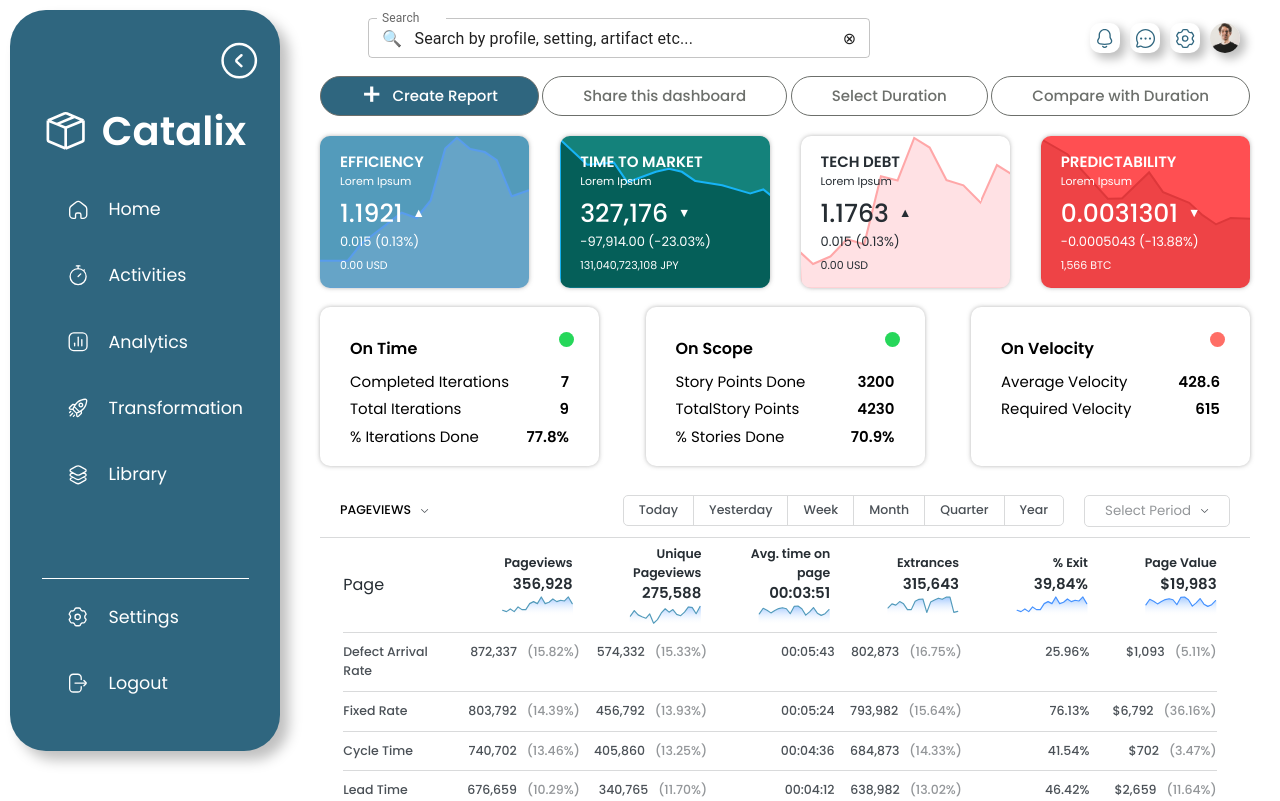
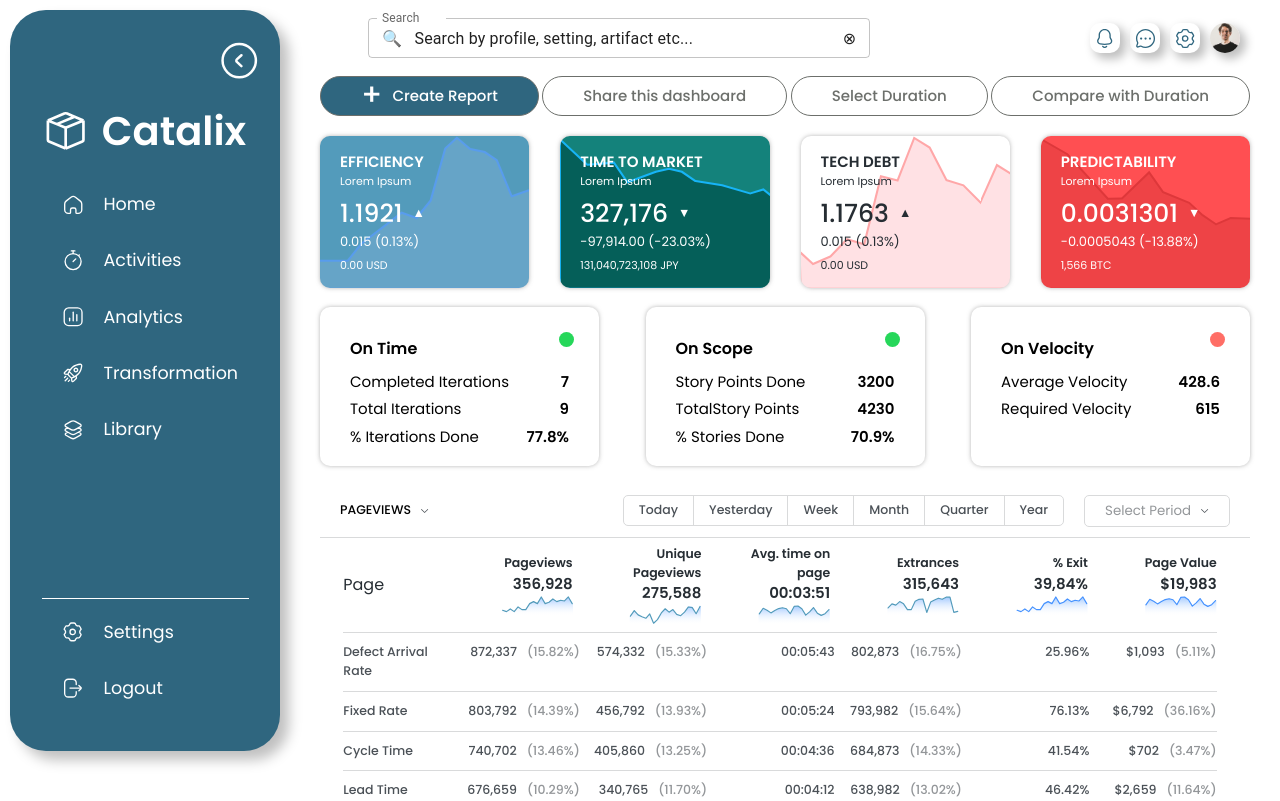
Before and after one commit to CoderAayush2104/Frontend_Assignment, a React (Vite) app: page / in a window 1280 px wide. Built offline with nearby package versions, Linux system fonts and the light colour scheme.

Commit message:
Minor changes in css

```diff
--- a/src/components/sidebar.css
+++ b/src/components/sidebar.css
@@ -56,11 +56,10 @@
     gap: 20px;
     color: white;
     font-family: 'Poppins';
-    /* background-color: rebeccapurple; */
     font-size: 17.5px;
     font-weight: 400;
     border-radius: 15px;
-    padding: 15px;
+    padding: 10px;
 }
 .sidebar-menu-tab:hover{
     background-color:
```
